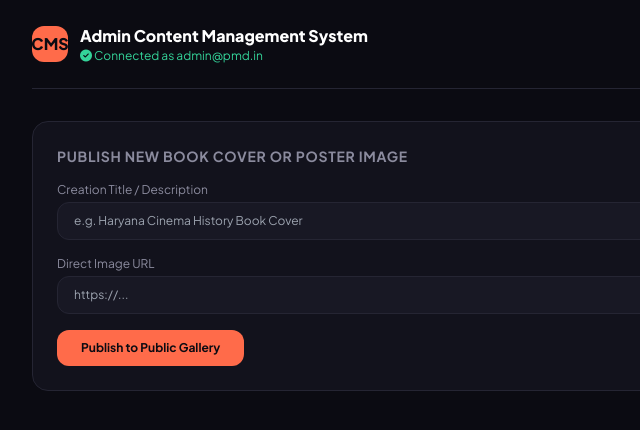
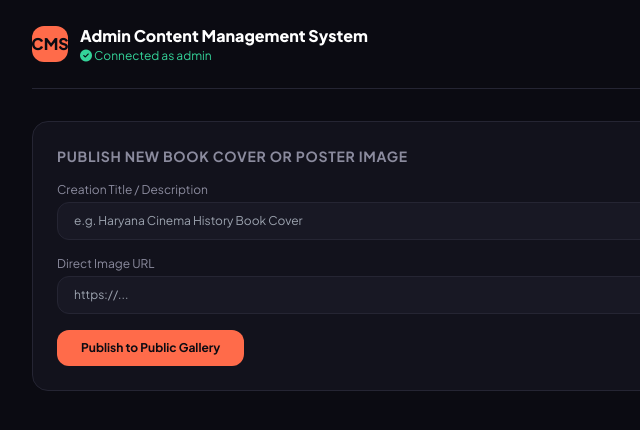
Before and after one commit to princevermapmd/myprot, a plain HTML site: page admin.html in a window 1280 px wide. Shown: the full height of the page, 184-824 px from the left. Drawn offline with nearby package versions, Linux system fonts and the light colour scheme; no server answers.

Commit message:
Update admin connection message to generic username

```diff
--- a/admin.html
+++ b/admin.html
@@ -18,7 +18,7 @@
       <div class="w-9 h-9 rounded-xl bg-[#ff6b4a] text-[#0b0b12] font-black flex items-center justify-center">CMS</div>
       <div>
         <h1 class="text-base font-extrabold">Admin Content Management System</h1>
-        <p class="text-xs text-emerald-400"><i class="fas fa-circle-check"></i> Connected as admin@pmd.in</p>
+        <p class="text-xs text-emerald-400"><i class="fas fa-circle-check"></i> Connected as admin</p>
       </div>
     </div>
     <button id="logoutBtn" class="bg-[#181824] border border-[#252533] text-xs font-bold px-4 py-2 rounded-xl text-rose-400 hover:bg-rose-500/10">
```
